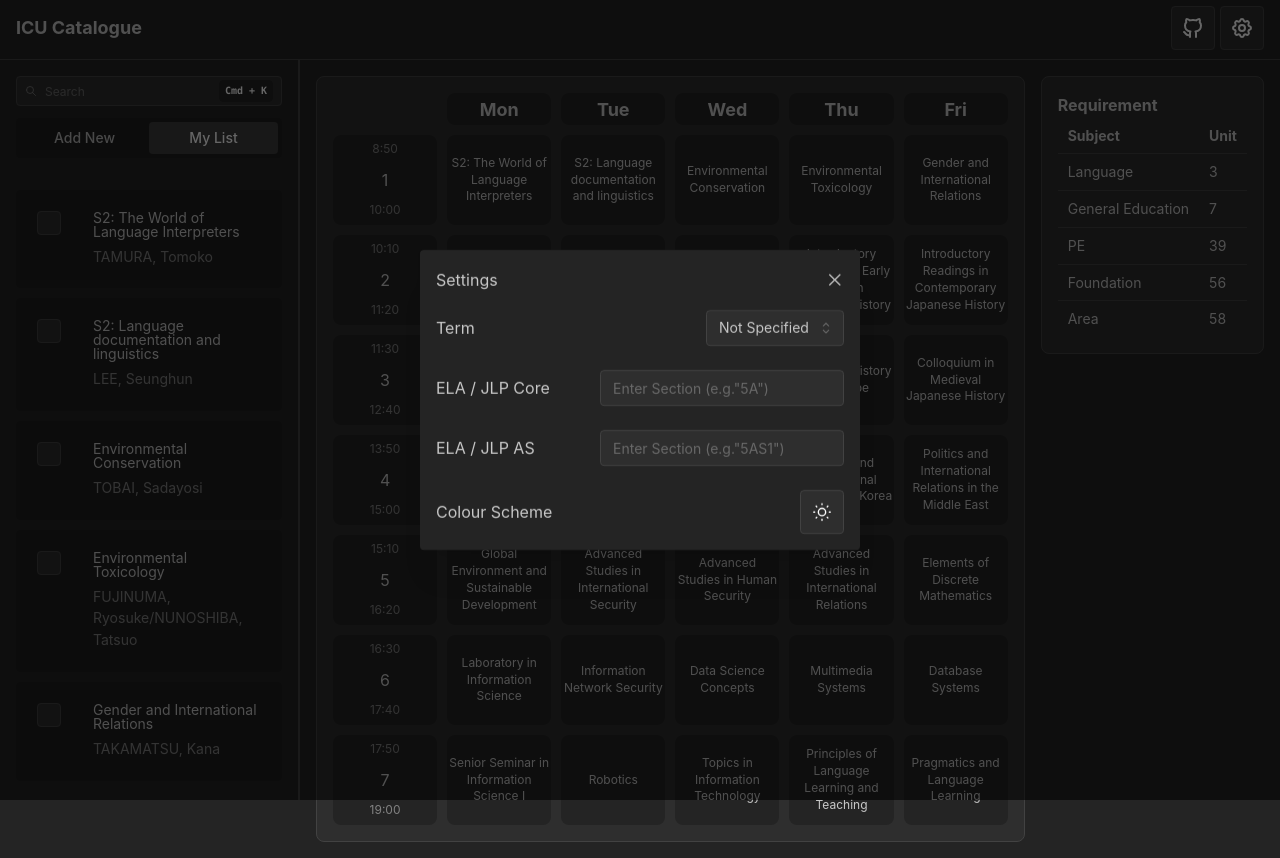
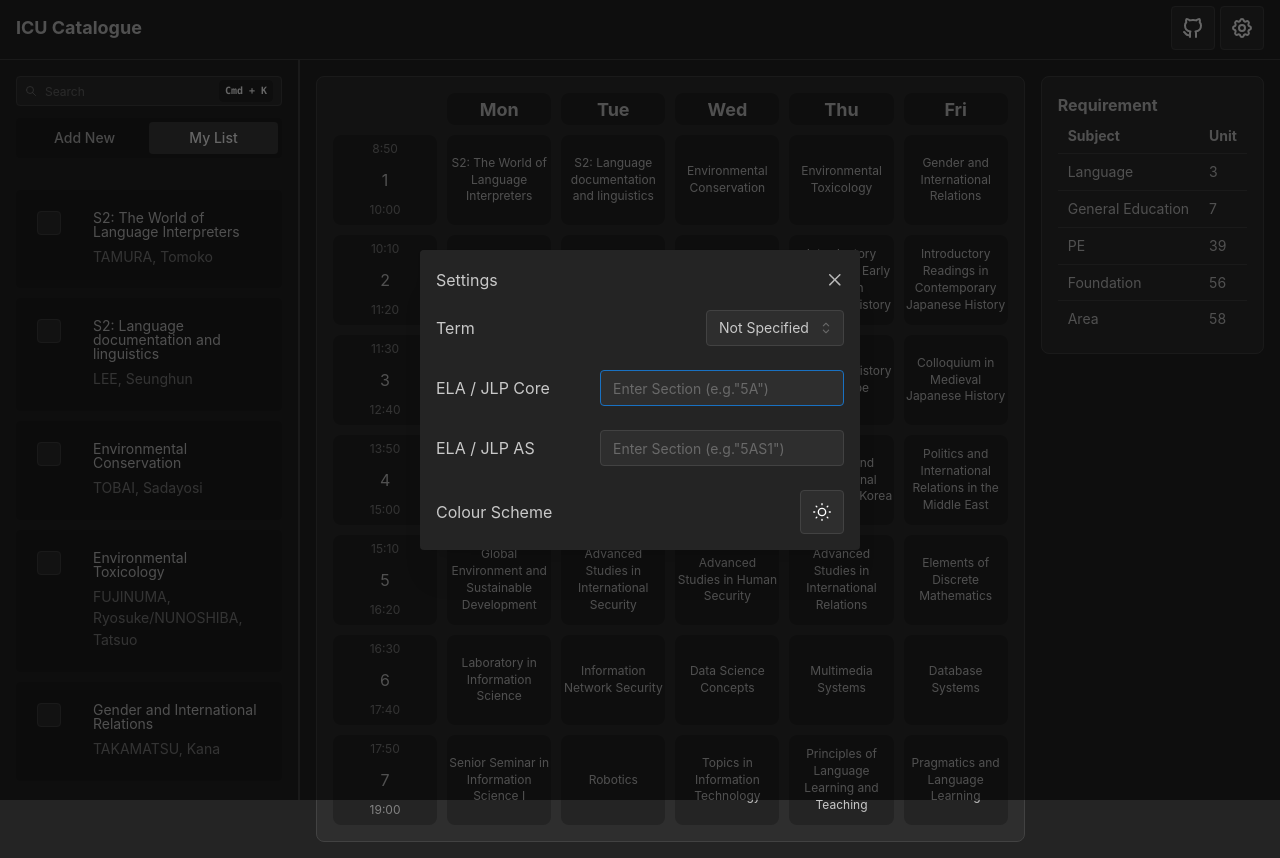
Before and after one commit to ItsukiKigoshi/icu-catalogue, a Next.js app: page / in a window 1280 px wide. Both pictures are taken after a click on the button 1242 px from the left and 28 px from the top of the page. Built offline with nearby package versions, Linux system fonts and the light colour scheme.

Commit message:
Add autofocus to input field in HeaderSimple component

```diff
--- a/components/HeaderSimple/HeaderSimple.tsx
+++ b/components/HeaderSimple/HeaderSimple.tsx
@@ -98,7 +98,7 @@ export function HeaderSimple(props: {
               gap="xl"
             >
               <Text>ELA / JLP Core</Text>
-              <Input placeholder='Enter Section (e.g."5A")' />
+              <Input data-autofocus placeholder='Enter Section (e.g."5A")' />
             </Group>
             <Group
               justify="space-between"
```
